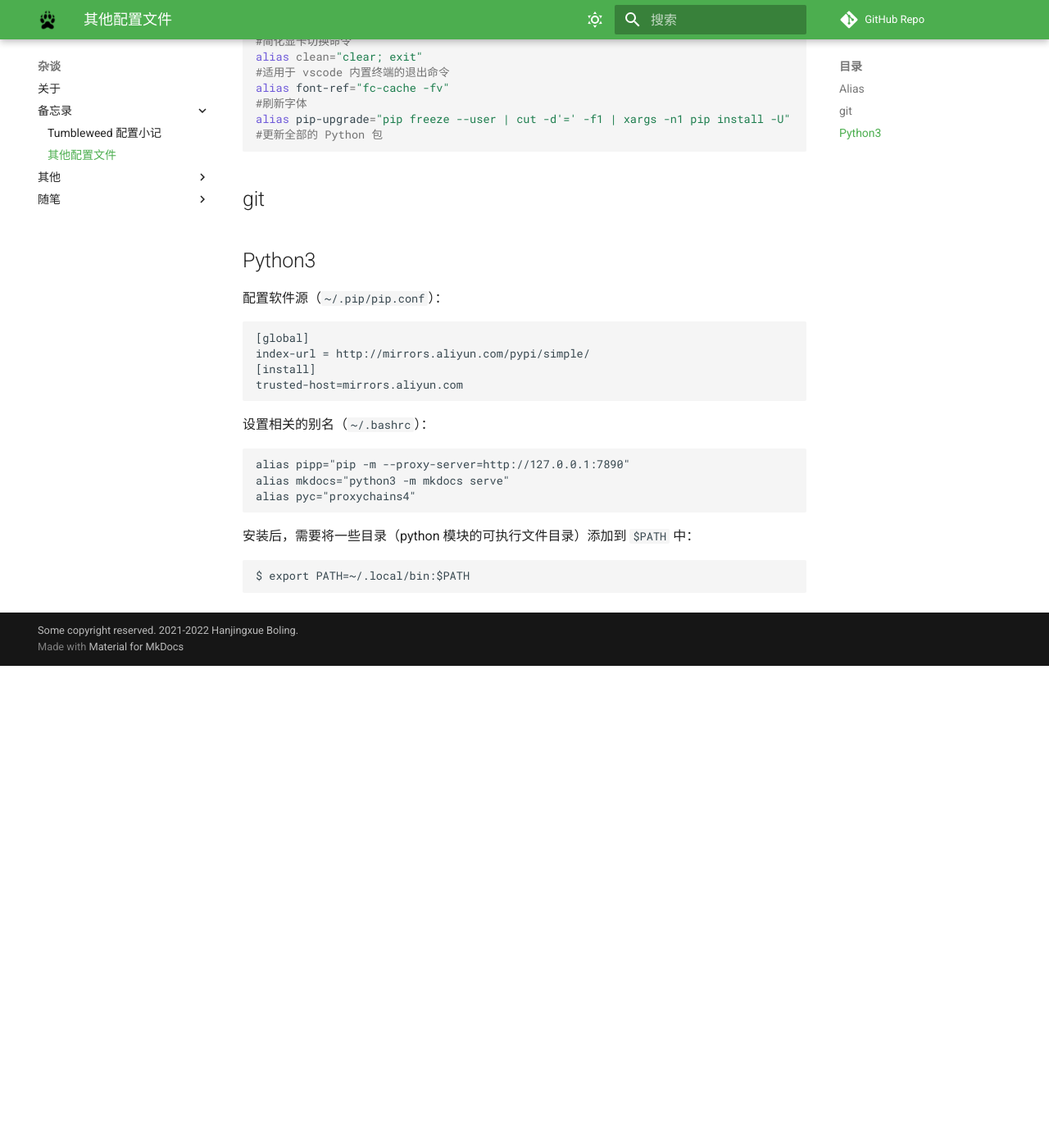
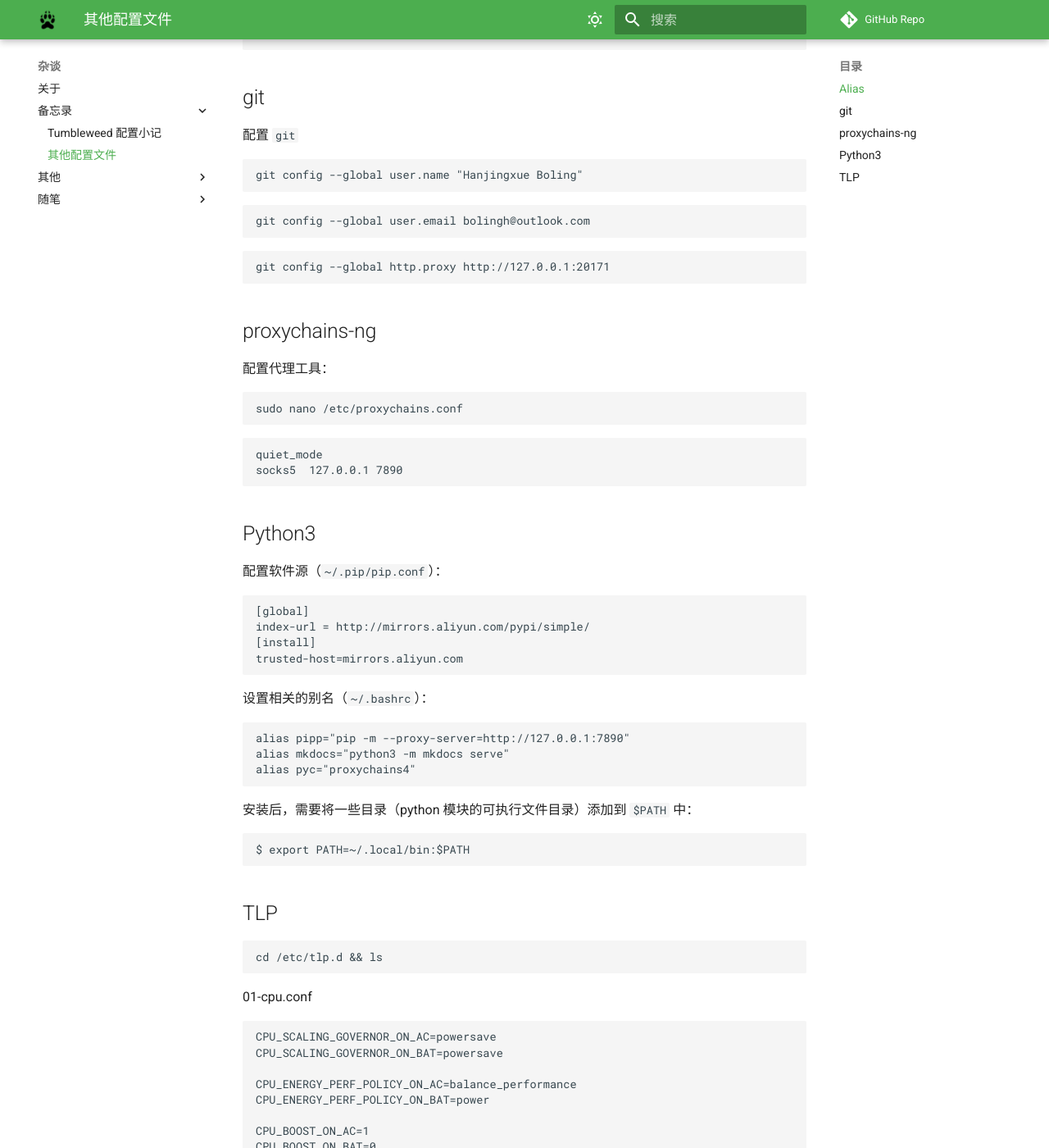
Before and after one commit to Hanjingxue-Boling/Whiteboard, an MkDocs documentation site: the page built from docs/essay/memo/other-configs.md, in a window 1280 px wide and 1400 px high, scrolled down 737 px. Shown: the whole window at 82% size. Built offline with MkDocs 1.6.1 and Material for MkDocs 9.7.7, drawn with Linux system fonts in a browser that asks for light colours; comment, search, counter and statistics services are not loaded; before the commit the page ends 1549 px from its top, so only the background shows below that; some of the changed text lies outside the part shown.

Commit message:
update 2022-04-27-01

````diff
--- a/docs/essay/memo/other-configs.md
+++ b/docs/essay/memo/other-configs.md
@@ -36,6 +33,30 @@ alias pip-upgrade="pip freeze --user | cut -d'=' -f1 | xargs -n1 pip install -U"
 
 ## git
 
+配置 `git`
+
+```
+git config --global user.name "Hanjingxue Boling"
+```
+```
+git config --global user.email bolingh@outlook.com
+```
+```
+git config --global http.proxy http://127.0.0.1:20171
+```
+
+## proxychains-ng
+
+配置代理工具：
+
+```
+sudo nano /etc/proxychains.conf
+```
+```
+quiet_mode
+socks5  127.0.0.1 7890
+```
+
 ## Python3
 
 配置软件源（`~/.pip/pip.conf`）：
@@ -60,3 +81,41 @@ alias pyc="proxychains4"
 ```
 $ export PATH=~/.local/bin:$PATH
 ```
+
+## TLP
+
+```
+cd /etc/tlp.d && ls
+```
+
+01-cpu.conf
+
+```
+CPU_SCALING_GOVERNOR_ON_AC=powersave
+CPU_SCALING_GOVERNOR_ON_BAT=powersave
+
+CPU_ENERGY_PERF_POLICY_ON_AC=balance_performance
+CPU_ENERGY_PERF_POLICY_ON_BAT=power
+
+CPU_BOOST_ON_AC=1
+CPU_BOOST_ON_BAT=0
+
+SCHED_POWERSAVE_ON_AC=0
+SCHED_POWERSAVE_ON_BAT=1
+```
+
+02-usb.conf
+
+```
+USB_AUTOSUSPEND=1
+```
+
+03-battery.conf
+
+```
+START_CHARGE_THRESH_BAT0=50
+# 开始充电阈值
+STOP_CHARGE_THRESH_BAT0=80
+# 停止充电阈值
+bh@c004-h0:/et
+```
````
Also changed, not shown: other parts of docs/essay/memo/other-configs.md (+0 -3 lines), docs/essay/memo/opensuse.md (+49 -33 lines).
